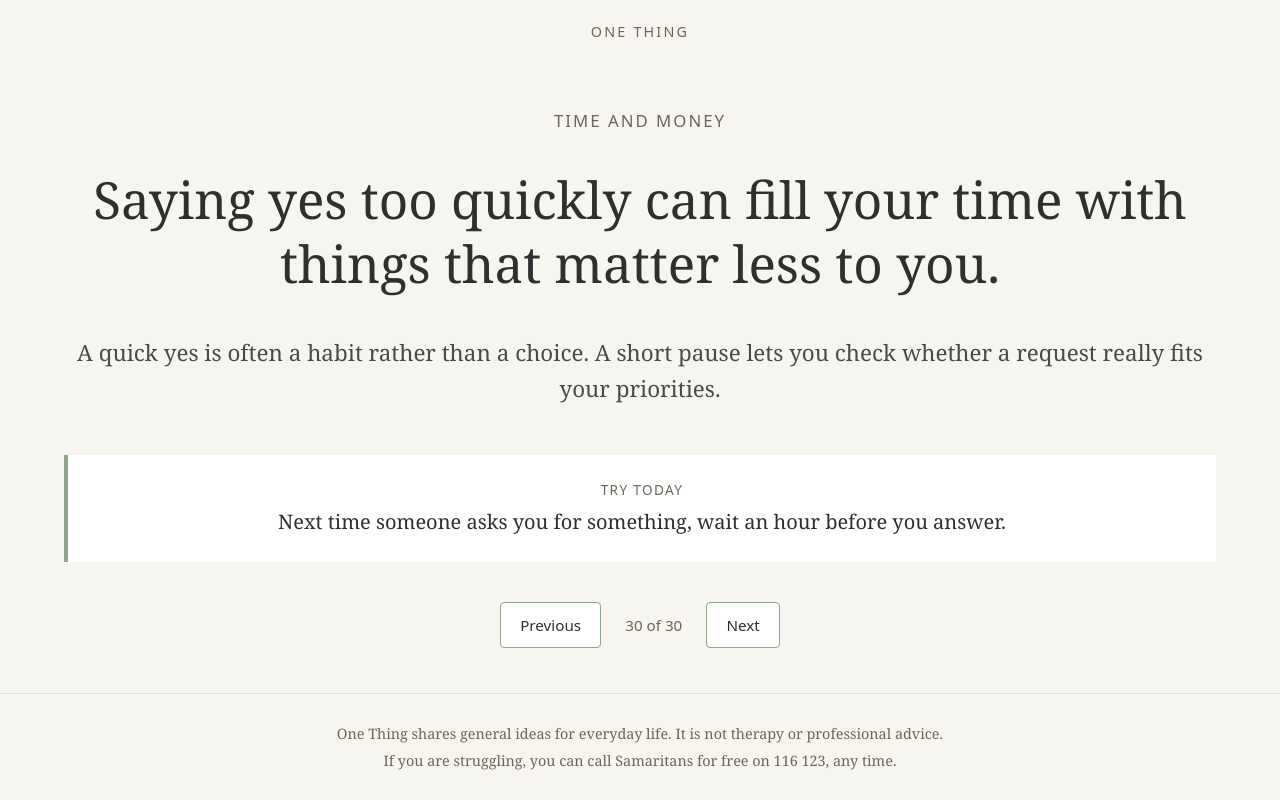
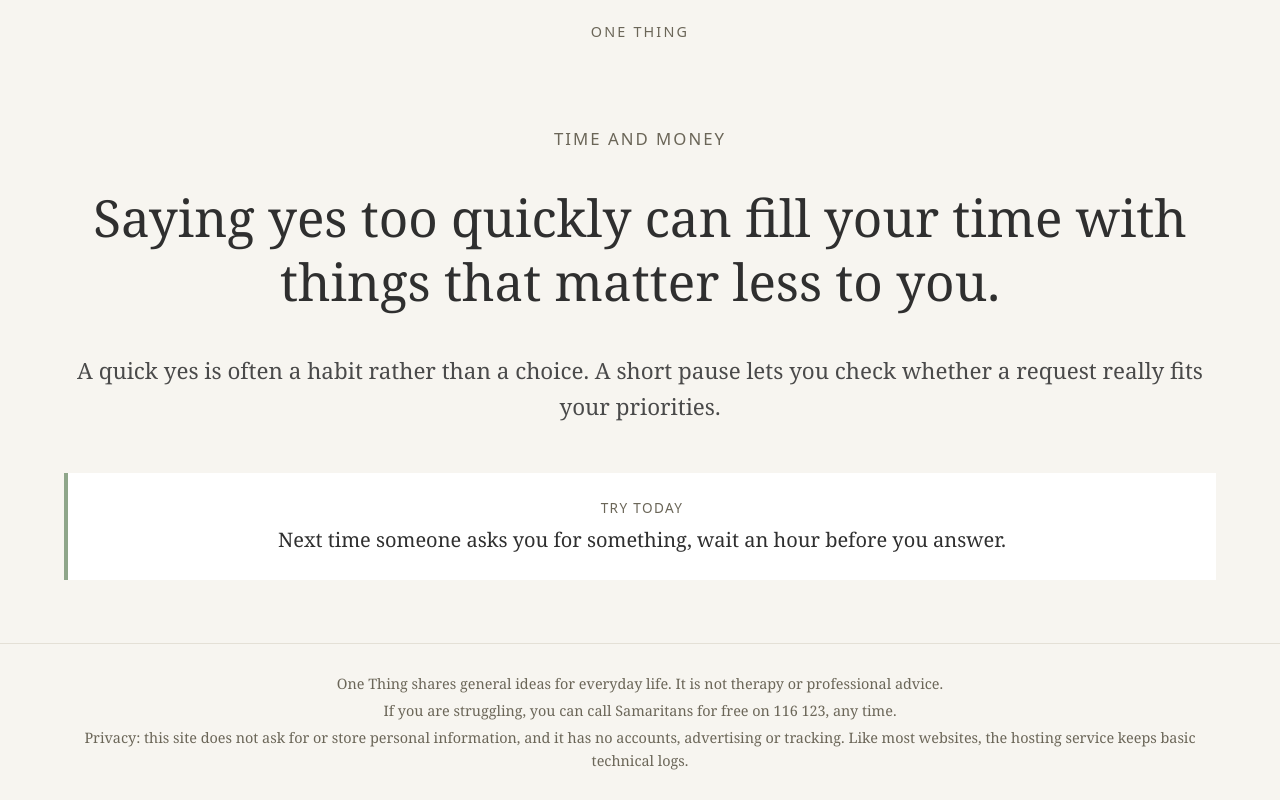
Before and after one commit to sammills99/one-thing, a plain HTML site: page index.html in a window 1280 px wide. Drawn offline with Linux system fonts and the light colour scheme.

Commit message:
Remove navigation and add privacy note

```diff
--- a/index.html
+++ b/index.html
@@ -16,15 +16,11 @@
       <p class="action-label">Try today</p>
       <p id="action"></p>
     </section>
-    <nav class="entry-nav">
-      <button id="prev" type="button">Previous</button>
-      <span id="position"></span>
-      <button id="next" type="button">Next</button>
-    </nav>
   </main>
   <footer class="notice">
     <p>One Thing shares general ideas for everyday life. It is not therapy or professional advice.</p>
     <p>If you are struggling, you can call Samaritans for free on 116 123, any time.</p>
+    <p>Privacy: this site does not ask for or store personal information, and it has no accounts, advertising or tracking. Like most websites, the hosting service keeps basic technical logs.</p>
   </footer>
   <script src="js/app.js"></script>
 </body>
--- a/js/app.js
+++ b/js/app.js
@@ -1,37 +1,16 @@
-let entries = [];
-let currentIndex = 0;
+async function showTodaysEntry() {
+  const response = await fetch("data/entries.json");
+  const entries = await response.json();
 
-function todaysIndex() {
   const now = new Date();
   const startOfYear = new Date(now.getFullYear(), 0, 0);
   const dayOfYear = Math.floor((now - startOfYear) / 86400000);
-  return dayOfYear % entries.length;
-}
+  const entry = entries[dayOfYear % entries.length];
 
-function showEntry(index) {
-  const entry = entries[index];
   document.getElementById("theme").textContent = entry.theme;
   document.getElementById("idea").textContent = entry.idea;
   document.getElementById("explanation").textContent = entry.explanation;
   document.getElementById("action").textContent = entry.action;
-  document.getElementById("position").textContent = (index + 1) + " of " + entries.length;
 }
 
-async function start() {
-  const response = await fetch("data/entries.json");
-  entries = await response.json();
-  currentIndex = todaysIndex();
-  showEntry(currentIndex);
-
-  document.getElementById("prev").addEventListener("click", () => {
-    currentIndex = (currentIndex - 1 + entries.length) % entries.length;
-    showEntry(currentIndex);
-  });
-
-  document.getElementById("next").addEventListener("click", () => {
-    currentIndex = (currentIndex + 1) % entries.length;
-    showEntry(currentIndex);
-  });
-}
-
-start();
+showTodaysEntry();
```
